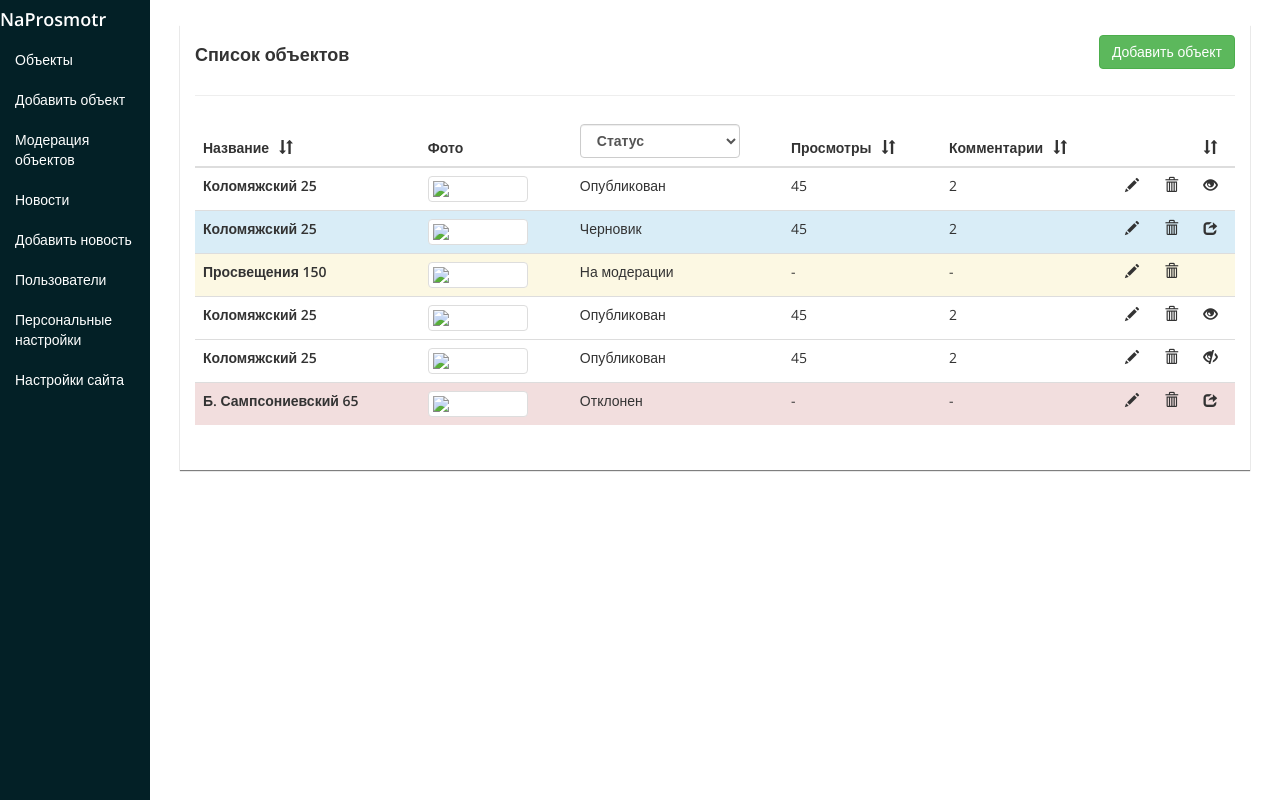
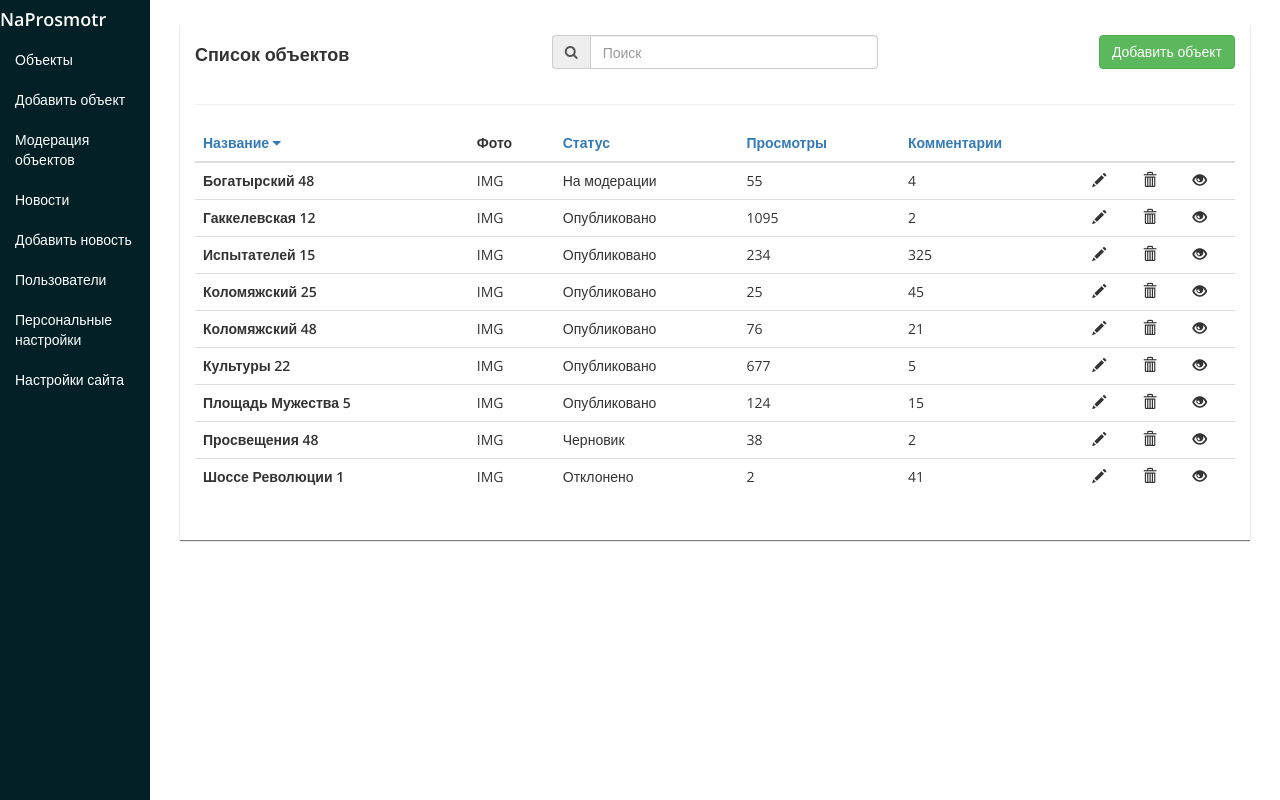
Before and after one commit to apex-tools/naprosmotr-superuser, a plain HTML site: page index.html in a window 1280 px wide. Drawn offline with nearby package versions, Linux system fonts and the light colour scheme.

Commit message:
подключен ангуляр, добавлена сортировка и поиск в таблицу объектов

```diff
--- a/index.html
+++ b/index.html
@@ -1,5 +1,5 @@
 <!DOCTYPE html>
-<html lang="en">
+<html lang="en" ng-app="naprosmotrSUApp">
 <head>
 	<meta charset="utf-8">
 	<meta name="viewport" content="width=device-width, initial-scale=1.0">
@@ -11,6 +11,7 @@
 	<!-- Bootstrap core CSS -->
 	<link href="css/bootstrap.min.css" rel="stylesheet">
 	<link href="css/jasny-bootstrap.min.css" rel="stylesheet">
+	<link rel="stylesheet" href="http://maxcdn.bootstrapcdn.com/font-awesome/4.2.0/css/font-awesome.min.css">
 
 	<!-- Custom styles for this template -->
 	<link href="css/navmenu.css" rel="stylesheet">
@@ -21,6 +22,8 @@
       <script src="https://oss.maxcdn.com/libs/html5shiv/3.7.0/html5shiv.js"></script>
       <script src="https://oss.maxcdn.com/libs/respond.js/1.4.2/respond.min.js"></script>
     <![endif]-->
+	<script src="http://ajax.googleapis.com/ajax/libs/angularjs/1.2.23/angular.min.js"></script>
+	<script src="js/app.js"></script>
 </head>
 
 <body>
@@ -47,14 +50,24 @@
 		<img src="img/draft-logo.png" height="35px">
 	</div>
 
-	<div class="container-fluid mainboard">
+	<div class="container-fluid mainboard" ng-controller="mainController">
 		<div class="container">
 			<div class="col-md-12 settings-card">
 				<div class="row">
-					<div class="col-md-6">
+					<div class="col-md-4">
 						<h4>Список объектов</h4>
 					</div>
-					<div class="col-md-6 text-right">
+					<div class="col-md-4">
+						<form>
+							<div class="form-group">
+								<div class="input-group">
+									<div class="input-group-addon"><i class="fa fa-search"></i></div>
+									<input type="text" class="form-control" placeholder="Поиск" ng-model="searchObj">
+								</div>
+							</div>
+						</form>
+					</div>
+					<div class="col-md-4 text-right">
 						<a href="add-object.html" class="btn btn-success">Добавить объект</a>
 					</div>
 				</div>
@@ -62,84 +75,50 @@
 				<table class="table">
 					<thead>
 					<tr class="obj-list-header">
-					<th>Название<span class="glyphicon glyphicon-sort sort-padding" aria-hidden="true"></span></th>
+					<th>
+						<a href="#" ng-click="sortType = 'name'; sortReverse = !sortReverse">
+							Название
+							<span ng-show="sortType == 'name' && !sortReverse" class="fa fa-caret-down"></span>
+							<span ng-show="sortType == 'name' && sortReverse" class="fa fa-caret-up"></span>
+						</a>
+					</th>
 					<th>Фото</th>
 					<th>
-						<select class="form-control status-select">
-							<option>Статус</option>
-							<option>Опубликован</option>
-							<option class="info">Черновик</option>
-							<option class="warning">На модерации</option>
-							<option class="danger">Отклонен</option>
-						</select>
+						<a href="#" ng-click="sortType = 'status'; sortReverse = !sortReverse">
+							Статус
+							<span ng-show="sortType == 'status' && !sortReverse" class="fa fa-caret-down"></span>
+							<span ng-show="sortType == 'status' && sortReverse" class="fa fa-caret-up"></span>
+						</a>
 					</th>
-					<th>Просмотры<span class="glyphicon glyphicon-sort sort-padding" aria-hidden="true"></span></th>
-					<th>Комментарии<span class="glyphicon glyphicon-sort sort-padding" aria-hidden="true"></span></th>
+					<th>
+						<a href="#" ng-click="sortType = 'shows'; sortReverse = !sortReverse">
+							Просмотры
+							<span ng-show="sortType == 'shows' && !sortReverse" class="fa fa-caret-down"></span>
+							<span ng-show="sortType == 'shows' && sortReverse" class="fa fa-caret-up"></span>
+						</a>
+					</th>
+					<th>
+						<a href="#" ng-click="sortType = 'comments'; sortReverse = !sortReverse">
+							Комментарии
+							<span ng-show="sortType == 'comments' && !sortReverse" class="fa fa-caret-down"></span>
+							<span ng-show="sortType == 'comments' && sortReverse" class="fa fa-caret-up"></span>
+						</a>
+					</th>
 					<th></th>
 					<th></th>
-					<th><span class="glyphicon glyphicon-sort" aria-hidden="true"></span></th>
+					<th></th>
 					</tr>
 					</thead>
 					<tbody>
-					<tr>
-						<th>Коломяжский 25</th>
-						<td><img src="img/objImg/01.jpg" class="img-thumbnail obj-image-thumb"></td>
-						<td>Опубликован</td>
-						<td>45</td>
-						<td>2</td>
+					<tr ng-repeat="object in objects | orderBy:sortType:sortReverse | filter:searchObj">
+						<th>{{ object.name }}</th>
+						<td>{{ object.photo }}</td>
+						<td>{{ object.status }}</td>
+						<td>{{ object.shows }}</td>
+						<td>{{ object.comments }}</td>
 						<td><span class="glyphicon glyphicon-pencil" aria-hidden="true"></span></td>
 						<td><span class="glyphicon glyphicon-trash" aria-hidden="true"></span></td>
 						<td><span class="glyphicon glyphicon-eye-open" aria-hidden="true"></span></td>
-					</tr>
-					<tr class="info">
-						<th>Коломяжский 25</th>
-						<td><img src="img/objImg/02.jpg" class="img-thumbnail obj-image-thumb"></td>
-						<td>Черновик</td>
-						<td>45</td>
-						<td>2</td>
-						<td><span class="glyphicon glyphicon-pencil" aria-hidden="true"></span></td>
-						<td><span class="glyphicon glyphicon-trash" aria-hidden="true"></span></td>
-						<td><span class="glyphicon glyphicon-share" aria-hidden="true"></span></td>
-					</tr>
-					<tr class="warning">
-						<th>Просвещения 150</th>
-						<td><img src="img/objImg/03.jpg" class="img-thumbnail obj-image-thumb"></td>
-						<td>На модерации</td>
-						<td>-</td>
-						<td>-</td>
-						<td><span class="glyphicon glyphicon-pencil" aria-hidden="true"></span></td>
-						<td><span class="glyphicon glyphicon-trash" aria-hidden="true"></span></td>
-						<td></td>
-					</tr>
-					<tr>
-						<th>Коломяжский 25</th>
-						<td><img src="img/objImg/01.jpg" class="img-thumbnail obj-image-thumb"></td>
-						<td>Опубликован</td>
-						<td>45</td>
-						<td>2</td>
-						<td><span class="glyphicon glyphicon-pencil" aria-hidden="true"></span></td>
-						<td><span class="glyphicon glyphicon-trash" aria-hidden="true"></span></td>
-						<td><span class="glyphicon glyphicon-eye-open" aria-hidden="true"></span></td>
-					</tr>
-					<tr>
-						<th>Коломяжский 25</th>
-						<td><img src="img/objImg/02.jpg" class="img-thumbnail obj-image-thumb"></td>
-						<td>Опубликован</td>
-						<td>45</td>
-						<td>2</td>
-						<td><span class="glyphicon glyphicon-pencil" aria-hidden="true"></span></td>
-						<td><span class="glyphicon glyphicon-trash" aria-hidden="true"></span></td>
-						<td><span class="glyphicon glyphicon-eye-close" aria-hidden="true"></span></td>
-					</tr>
-					<tr class="danger">
-						<th>Б. Сампсониевский 65</th>
-						<td><img src="img/objImg/03.jpg" class="img-thumbnail obj-image-thumb"></td>
-						<td>Отклонен</td>
-						<td>-</td>
-						<td>-</td>
-						<td><span class="glyphicon glyphicon-pencil" aria-hidden="true"></span></td>
-						<td><span class="glyphicon glyphicon-trash" aria-hidden="true"></span></td>
-						<td><span class="glyphicon glyphicon-share" aria-hidden="true"></td>
 					</tr>
 					</tbody>
 				</table>
--- /dev/null
+++ b/js/app.js
@@ -0,0 +1,21 @@
+angular.module('naprosmotrSUApp', [])
+
+    .controller('mainController', function($scope) {
+        $scope.sortType = 'name'; // значение сортировки по умолчанию
+        $scope.sortReverse = false;  // обратная сортировка
+        $scope.searchObj = '';     // значение поиска по умолчанию
+
+        // список
+        $scope.objects = [
+            {name: 'Коломяжский 25', photo: 'IMG', status: 'Опубликовано', shows: 25, comments: 45},
+            {name: 'Богатырский 48', photo: 'IMG', status: 'На модерации', shows: 55, comments: 4},
+            {name: 'Культуры 22', photo: 'IMG', status: 'Опубликовано', shows: 677, comments: 5},
+            {name: 'Испытателей 15', photo: 'IMG', status: 'Опубликовано', shows: 234, comments: 325},
+            {name: 'Шоссе Революции 1', photo: 'IMG', status: 'Отклонено', shows: 2, comments: 41},
+            {name: 'Гаккелевская 12', photo: 'IMG', status: 'Опубликовано', shows: 1095, comments: 2},
+            {name: 'Площадь Мужества 5', photo: 'IMG', status: 'Опубликовано', shows: 124, comments: 15},
+            {name: 'Коломяжский 48', photo: 'IMG', status: 'Опубликовано', shows: 76, comments: 21},
+            {name: 'Просвещения 48', photo: 'IMG', status: 'Черновик', shows: 38, comments: 2}
+        ];
+
+    });
```
